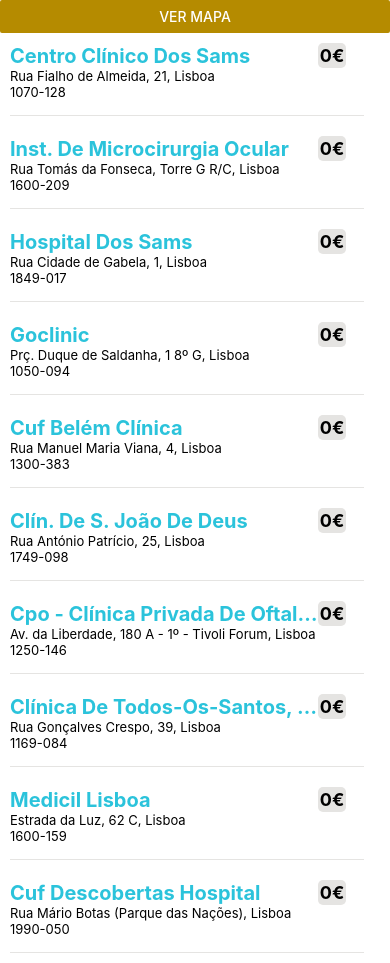
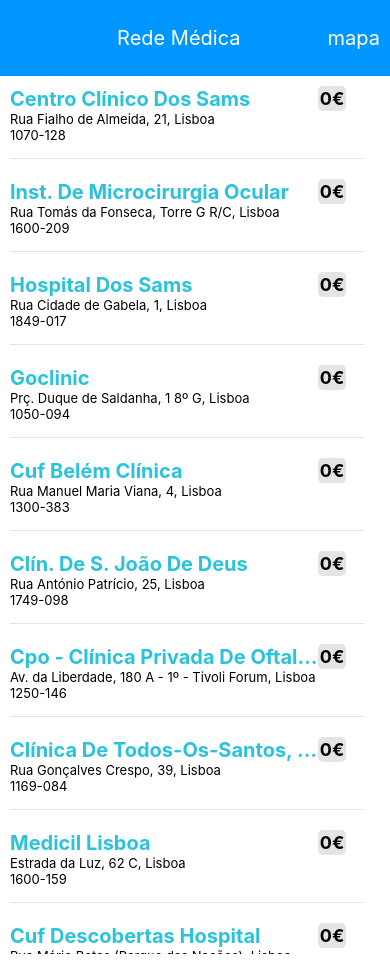
Before and after one commit to lorran-xo/reactNativeMaps, a React Native app: screen / in a window 390 px wide. Built offline with nearby package versions, Linux system fonts and the light colour scheme.

Commit message:
add some more style to the map

```diff
--- a/src/screens/Results/index.tsx
+++ b/src/screens/Results/index.tsx
@@ -20,11 +20,14 @@
     <View style={styles.container}>
       {!showMap ? (
         <>
-          <Button
-            onPress={() => setShowMap(true)}
-            title="Ver mapa"
-            color="#B58B00"
-          />
+          <View style={styles.pageHeader}>
+            <View />
+            <Text style={styles.headerText}>Rede Médica</Text>
+            {/* Trocar por um ícone de mapa */}
+            <Text style={styles.closeIcon} onPress={() => setShowMap(true)}>
+              mapa
+            </Text>
+          </View>
 
           <FlatList
             data={mockResponse.clinics}
@@ -84,7 +87,7 @@
                       styles.markerText
                     }>{`${item.evaluation?.code}€`}</Text>
                 </View>
-                {/* <View style={styles.arrow} /> */}
+                <View style={styles.arrow} />
 
                 <Callout>
                   <View style={styles.popupContainer}>
--- a/src/screens/Results/styles.ts
+++ b/src/screens/Results/styles.ts
@@ -76,7 +76,7 @@
   },
   markerItem: {
     borderRadius: 7,
-    borderWidth: 5,
+    borderWidth: 3,
     backgroundColor: '#FFFFFF',
   },
   markerText: {
@@ -92,18 +92,20 @@
     fontWeight: 'bold',
     color: '#2BC3DB',
   },
-  // arrow: {
-  //   width: 0,
-  //   height: 0,
-  //   backgroundColor: 'transparent',
-  //   borderStyle: 'solid',
-  //   borderTopWidth: 10,
-  //   borderRightWidth: 5,
-  //   borderBottomWidth: 0,
-  //   borderLeftWidth: 5,
-  //   borderTopColor: 'red',
-  //   borderRightColor: 'transparent',
-  //   borderBottomColor: 'transparent',
-  //   borderLeftColor: 'transparent',
-  // },
+  arrow: {
+    width: 0,
+    height: 0,
+    backgroundColor: 'transparent',
+    borderStyle: 'solid',
+    borderTopWidth: 10,
+    borderRightWidth: 5,
+    borderBottomWidth: 0,
+    borderLeftWidth: 5,
+    borderTopColor: 'black',
+    borderRightColor: 'transparent',
+    borderBottomColor: 'transparent',
+    borderLeftColor: 'transparent',
+    alignSelf: 'center',
+    bottom: 1,
+  },
 });
```
Also changed, not shown: 2 other files (tests, documents, lock files or other folders).
